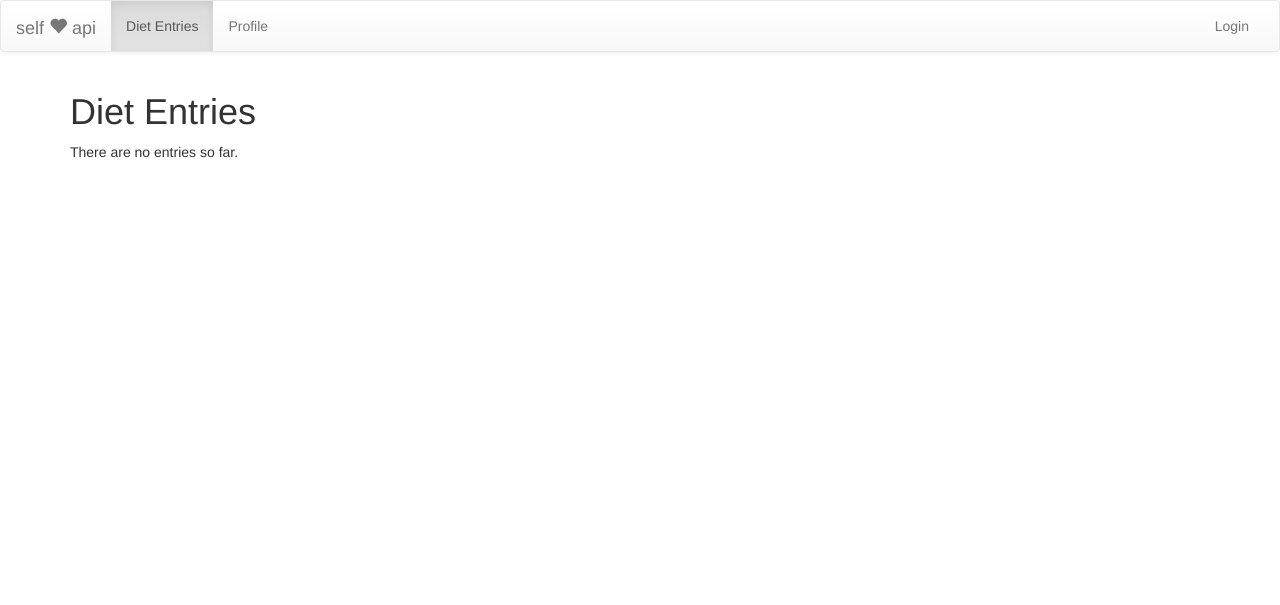
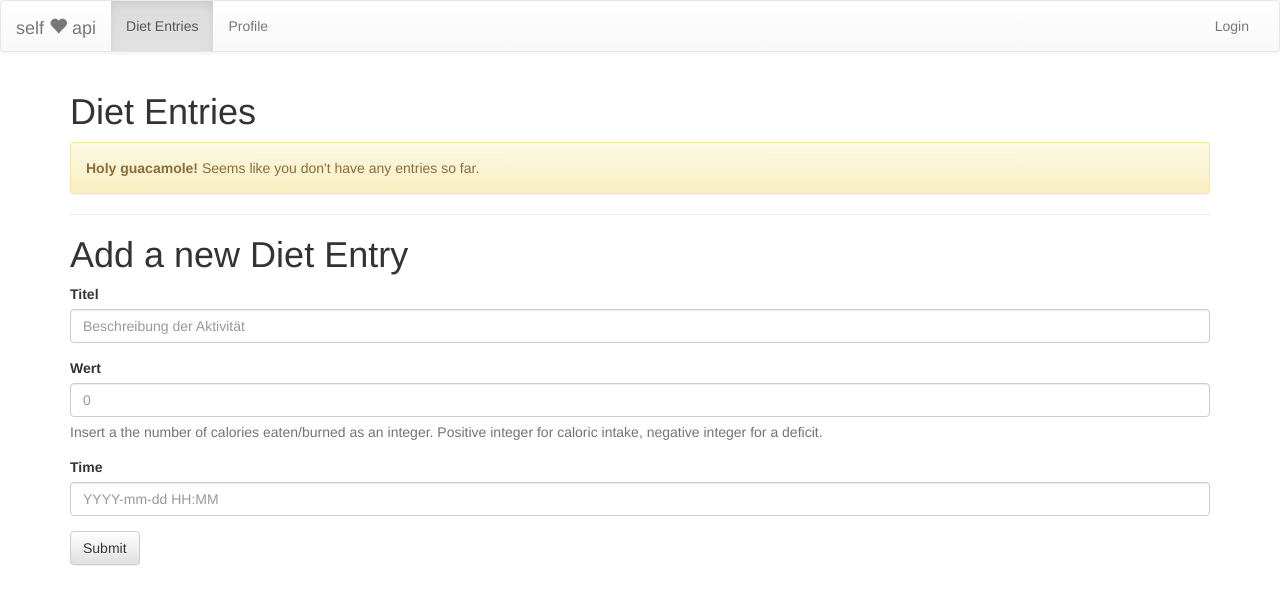
Before and after one commit to aspineon/selfapi, a Flask app: template selfapi/templates/diet.html in a window 1280 px wide. Shown: the top 605 px of the page. Run offline with Flask 2, Linux system fonts and the light colour scheme; the template is opened without the code that fills it, so the values that code supplies are empty; parts of the project's set-up code (start-up, migrations or seed data) failed here and were passed over; some libraries are stand-ins or nearby versions.

Commit message:
enhanced diet template to include list of entries

```diff
--- a/selfapi/templates/diet.html
+++ b/selfapi/templates/diet.html
@@ -1,11 +1,73 @@
 {% extends "base.html" %}
+
 {% block content %}
+
 <h1>Diet Entries</h1>
 {% if entries %}
-  {% for entry in entries %}
-  <div><p>{{entry.title}}: <b>{{entry.value}}</b></p></div>
-  {% endfor %}
+
+<div>
+    <table class="table">
+        <tr>
+            <th>Time</th>
+            <th>Title</th>
+            <th>Value</th>
+        </tr>
+        {% for entry in entries %}
+        <tr>
+            <td>{{ entry.timestamp }}</td>
+            <td>{{ entry.title }}</td>
+            <td {% if entry.value > 0 %} class="info" {% else %} class="success" {% endif %}>{{ entry.value }}</td>
+        </tr>
+        {% endfor %}
+    </table>
+</div>
+
 {% else %}
-<p>There are no entries so far.</p>
+<div class="alert alert-warning fade in" role="alert">
+    <strong>Holy guacamole!</strong> Seems like you don't have any entries so far.
+</div>
 {% endif %}
+
+<hr>
+
+<h1>Add a new Diet Entry</h1>
+
+
+
+<form action="api/diet" method="post" id="diet" name="diet" role="form">
+    <div class="form-group">
+        <label for="titel">Titel</label>
+        <input type="text" class="form-control" id="titel" name="title" placeholder="Beschreibung der Aktivität"
+               required>
+    </div>
+
+    <div class="form-group">
+        <label for="value">Wert</label>
+        <input type="number" class="form-control" id="value" name="value" placeholder="0" required>
+
+        <p class="help-block">Insert a the number of calories eaten/burned as an integer.
+            Positive integer for caloric intake, negative integer for a deficit.</p>
+    </div>
+
+    <div class="form-group">
+        <label for="timestamp">Time</label>
+        <input type="datetime" class="form-control" id="timestamp" name="timestamp" placeholder="YYYY-mm-dd HH:MM">
+    </div>
+
+
+    <button type="submit" id="submitButton" class="btn btn-default">Submit</button>
+</form>
+
+<script>
+        $('#submitButton').click( function(event) {
+            $.post( 'api/diet', $('form#diet').serialize(), function(data) {
+                 $(".alert").html("Erfolgreich gesendet: " + data.status)
+                 $(".alert").alert()
+               },
+               'json' // I expect a JSON response
+            );
+            event.preventDefault();
+        });
+
+</script>
 {% endblock %}
--- a/selfapi/views.py
+++ b/selfapi/views.py
@@ -9,7 +9,8 @@ def index():
 
 @app.route('/diet', methods = ['GET'])
 def diet_form():
-    return render_template('diet_form.html')
+    entries = list(db.diet.DietEntry.find())
+    return render_template('diet.html', entries = entries)
 
 @app.route('/profile', methods = ['GET'])
 def profile():
```
